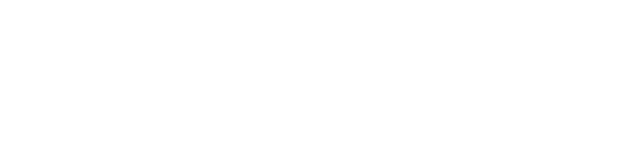
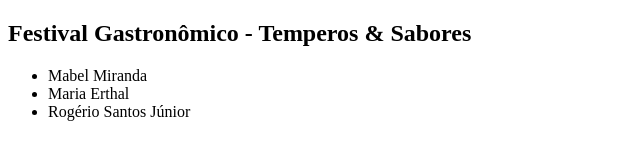
Before and after one commit to mabelmiranda/SITE-TEMPEROS-E-SABORES, a plain HTML site: page index.html in a window 1280 px wide. Shown: the whole page, without its empty margins (0-640 px from the left). Drawn offline with Linux system fonts and the light colour scheme.

Commit message:
desafio entregável

```diff
--- a/index.html
+++ b/index.html
@@ -7,6 +7,12 @@
     <title>Temperos & Sabores</title>
 </head>
 <body>
+    <h2>Festival Gastronômico - Temperos & Sabores</h2>
+    <ul>
+        <li>Mabel Miranda</li>
+        <li>Maria Erthal</li>
+        <li>Rogério Santos Júnior</li>
+    </ul>
 
 </body>
 </html>
```
